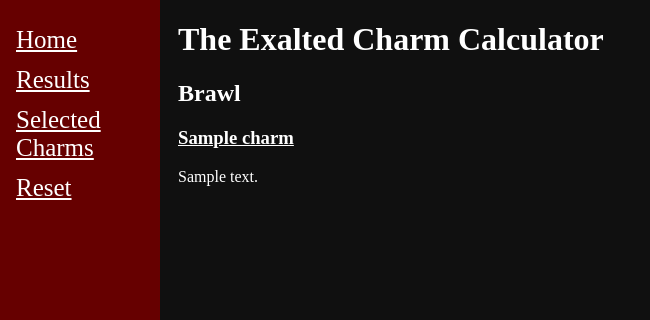
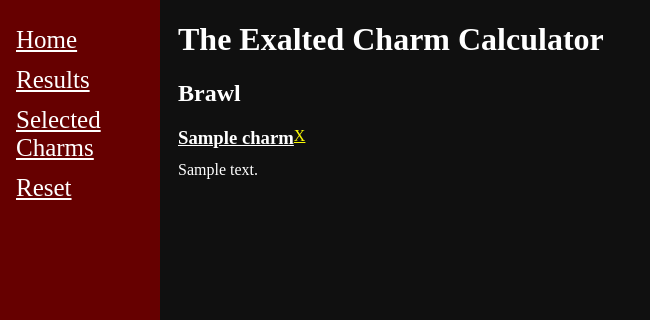
Before and after one commit to JBiscaro/exalted-webapp, a Django app: page /charms/brawl in a window 1280 px wide. Shown: the top 320 px of the page, without its empty margins (0-650 px from the left). Run offline with Django 3.2, Linux system fonts and the light colour scheme; tables that the repository leaves empty hold one stand-in row (values such as "Sample post").

Commit message:
added activate/deactive toggle to ability page; changed deactivate to 'X' character

```diff
--- a/calculator/templates/charms/ability.html
+++ b/calculator/templates/charms/ability.html
@@ -3,7 +3,12 @@
 {% block content %}
   <h2>{{ ability|capfirst }}</h2>
   {% for charm in charms %}
-    <h3><a href="{% url 'edit_charm' slug=charm.slug %}">{{ charm.name }}</a></h3>
+    <h3><a href="{% url 'edit_charm' slug=charm.slug %}" class="auto-style1">{{ charm.name }}</a></h3>
+    {% if charm.selection %}
+      <p><a href="{% url 'deactivate_charm' slug=charm.slug %}?next={{ request.path }}" class="auto-style2">X</a></p>
+    {% else %}
+      <p><a href="{% url 'activate_charm' slug=charm.slug %}?next={{ request.path }}" class="auto-style2">Activate</a></p>
+    {% endif %}
     <p>{{ charm.short_description }}<p>
   {% endfor %}
 {% endblock %}
--- a/calculator/templates/charms/results.html
+++ b/calculator/templates/charms/results.html
@@ -39,7 +39,7 @@
 </ul>
 {% for charm in charms %}
 <h2><a href="{% url 'edit_charm' slug=charm.slug %}" class="auto-style1">"{{ charm.name }}"</a></h2>
-<p><a href="{% url 'deactivate_charm' slug=charm.slug %}?next={{ request.path }}" class="auto-style2">Deactivate</a></p>
+<p><a href="{% url 'deactivate_charm' slug=charm.slug %}?next={{ request.path }}" class="auto-style2">X</a></p>
 <p><b>Type:</b>{{ charm.charm_type }}</p>
 <p><b>Keywords:</b>{{ charm.keywords }}</p>
 <p><b>Duration:</b>{{ charm.duration }}</p>
--- a/calculator/templates/charms/selected_charms.html
+++ b/calculator/templates/charms/selected_charms.html
@@ -4,7 +4,7 @@
 {% for charm in charms %}
 {% if charm.selection %}
   <h1><a href="{% url 'edit_charm' slug=charm.slug %}" class="auto-style1">"{{ charm.name }}"</a></h1>
-  <p><a href="{% url 'deactivate_charm' slug=charm.slug %}?next={{ request.path }}" class="auto-style2">Deactivate</a></p>
+  <p><a href="{% url 'deactivate_charm' slug=charm.slug %}?next={{ request.path }}" class="auto-style2">X</a></p>
 {% endif %}
 {% endfor %}
 {% endblock %}
```
